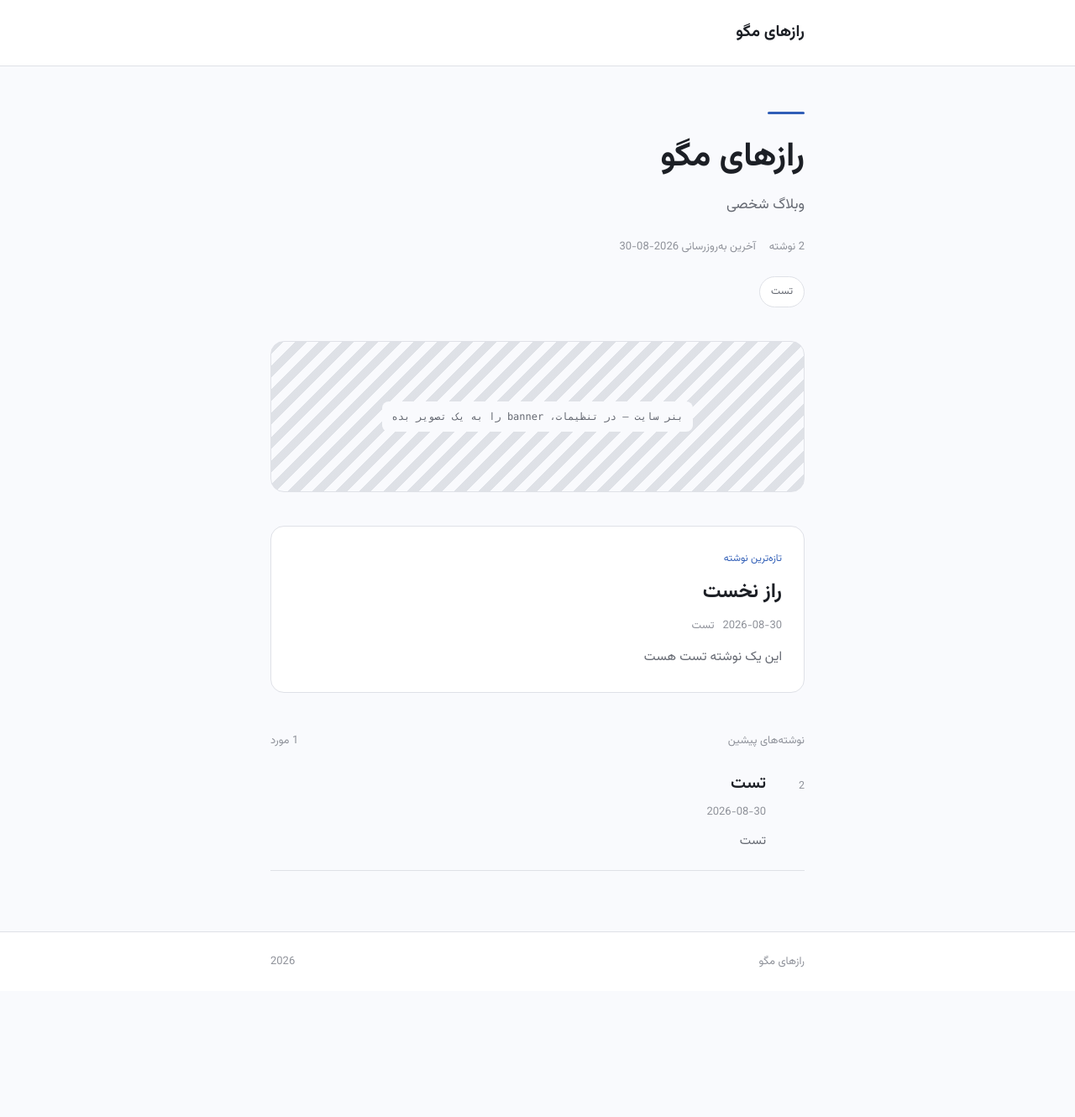
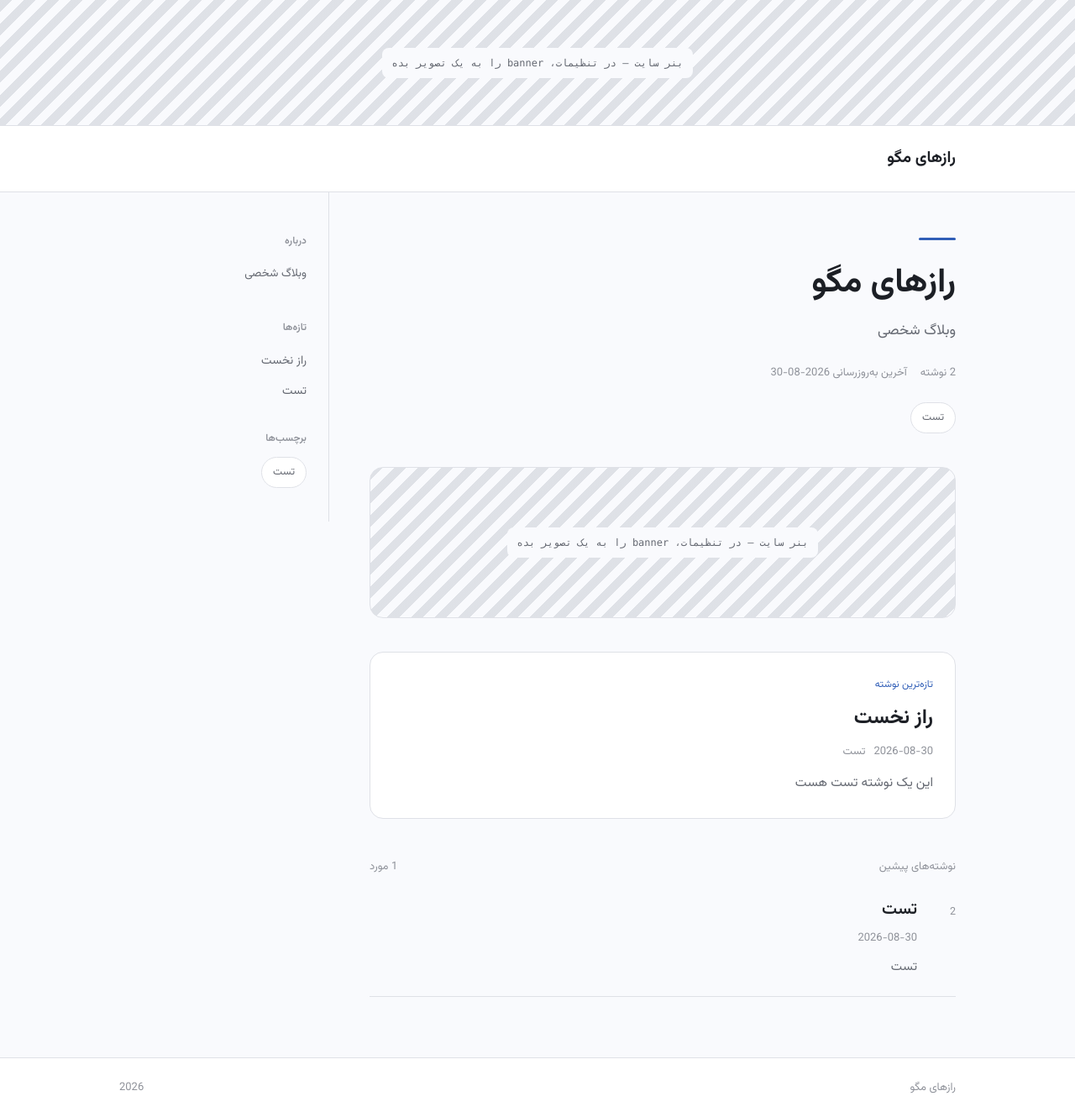
Before and after one commit to mashrajabmirza-a11y/razhaye-magoo, a Jekyll site: the page built from index.md, in a window 1280 px wide and 1330 px high. Shown: the whole window at 84% size. Built offline with Jekyll 4.4.1, drawn with Linux system fonts in a browser that asks for light colours.

Commit message:
به‌روزرسانی قالب سایت: _layouts/default.html

```diff
--- a/_layouts/default.html
+++ b/_layouts/default.html
@@ -15,7 +15,19 @@ html{-webkit-text-size-adjust:100%;}
 body{margin:0;background:var(--paper);color:var(--ink);font-family:'Vazirmatn',system-ui,sans-serif;font-size:17px;line-height:2;text-align:right;}
 a{color:var(--accent);text-decoration:none;}
 a:hover{text-decoration:underline;text-underline-offset:3px;}
-.wrap{max-width:680px;margin:0 auto;padding:0 22px;}
+.wrap{max-width:1040px;margin:0 auto;padding:0 22px;}
+.topbanner{display:block;width:100%;height:230px;object-fit:cover;}
+.topbanner-ph{height:150px;border-bottom:1px solid var(--line);background:repeating-linear-gradient(135deg,var(--line) 0 10px,transparent 10px 20px);display:flex;align-items:center;justify-content:center;}
+.topbanner-ph span{font-family:ui-monospace,Menlo,monospace;font-size:12px;color:var(--muted);background:var(--paper);border-radius:8px;padding:6px 12px;}
+.shell{max-width:1040px;margin:0 auto;padding:0 22px;display:grid;grid-template-columns:minmax(0,1fr) 250px;gap:48px;align-items:start;}
+main.col{min-width:0;padding:0 0 72px;}
+aside.side{position:sticky;top:24px;padding:46px 26px 40px 0;border-right:1px solid var(--line);display:flex;flex-direction:column;gap:26px;}
+.side h4{font-size:12px;color:var(--faint);margin:0 0 10px;font-weight:600;}
+.side a{display:block;font-size:14px;color:var(--muted);padding:4px 0;}
+.side a:hover{color:var(--accent);text-decoration:none;}
+.side .about{font-size:13.5px;color:var(--muted);line-height:1.9;}
+.side .chips{margin-top:0;}
+@media(max-width:900px){.shell{grid-template-columns:minmax(0,1fr);gap:0;}aside.side{position:static;border-right:none;padding:28px 0 40px;border-top:1px solid var(--line);}.topbanner{height:170px;}}
 .site-head{border-bottom:1px solid var(--line);background:var(--card);}
 .site-head .wrap{display:flex;align-items:center;justify-content:space-between;gap:20px;padding:20px 22px;flex-wrap:wrap;}
 .brand{font-size:19px;font-weight:700;color:var(--ink);}
@@ -75,13 +87,26 @@ main.wrap{padding-top:0;padding-bottom:72px;}
 </style>
 </head>
 <body>
+{% if site.banner %}
+<img class="topbanner" src="{{ site.banner | relative_url }}" alt="{{ site.title }}">
+{% else %}
+<div class="topbanner-ph"><span>بنر سایت — در تنظیمات، banner را به یک تصویر بده</span></div>
+{% endif %}
 <header class="site-head"><div class="wrap">
 <a class="brand" href="{{ '/' | relative_url }}">{{ site.title }}</a>
 {% if site.data.nav %}<nav class="nav">{% for item in site.data.nav %}<a href="{{ item.url | relative_url }}">{{ item.title }}</a>{% endfor %}</nav>{% endif %}
 </div></header>
-<main class="wrap">
+<div class="shell">
+<main class="col">
 {{ content }}
 </main>
+<aside class="side">
+  <div><h4>درباره</h4><p class="about">{{ site.description }}{% if site.author %}<br>— {{ site.author }}{% endif %}</p></div>
+  {% if site.data.nav %}<div><h4>صفحه‌ها</h4>{% for item in site.data.nav %}<a href="{{ item.url | relative_url }}">{{ item.title }}</a>{% endfor %}</div>{% endif %}
+  {% if site.posts.size > 0 %}<div><h4>تازه‌ها</h4>{% for post in site.posts limit: 5 %}<a href="{{ post.url | relative_url }}">{{ post.title }}</a>{% endfor %}</div>{% endif %}
+  {% if site.tags.size > 0 %}<div><h4>برچسب‌ها</h4><div class="chips">{% for t in site.tags limit: 8 %}<a href="{{ '/' | relative_url }}#{{ t[0] | slugify }}">{{ t[0] }}</a>{% endfor %}</div></div>{% endif %}
+</aside>
+</div>
 <footer class="site-foot"><div class="wrap">
 <span>{{ site.title }}{% if site.author %} — {{ site.author }}{% endif %}</span>
 <span>{{ site.time | date: "%Y" }}</span>
```
